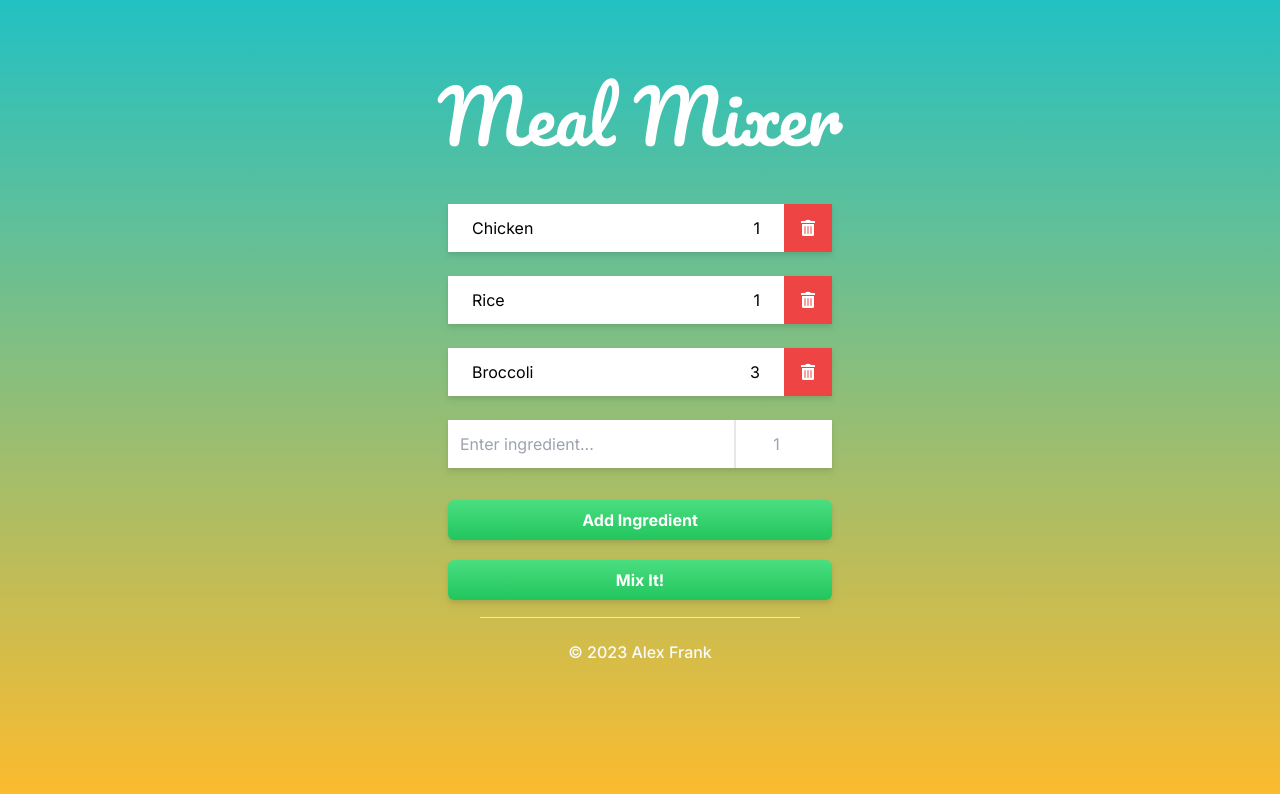
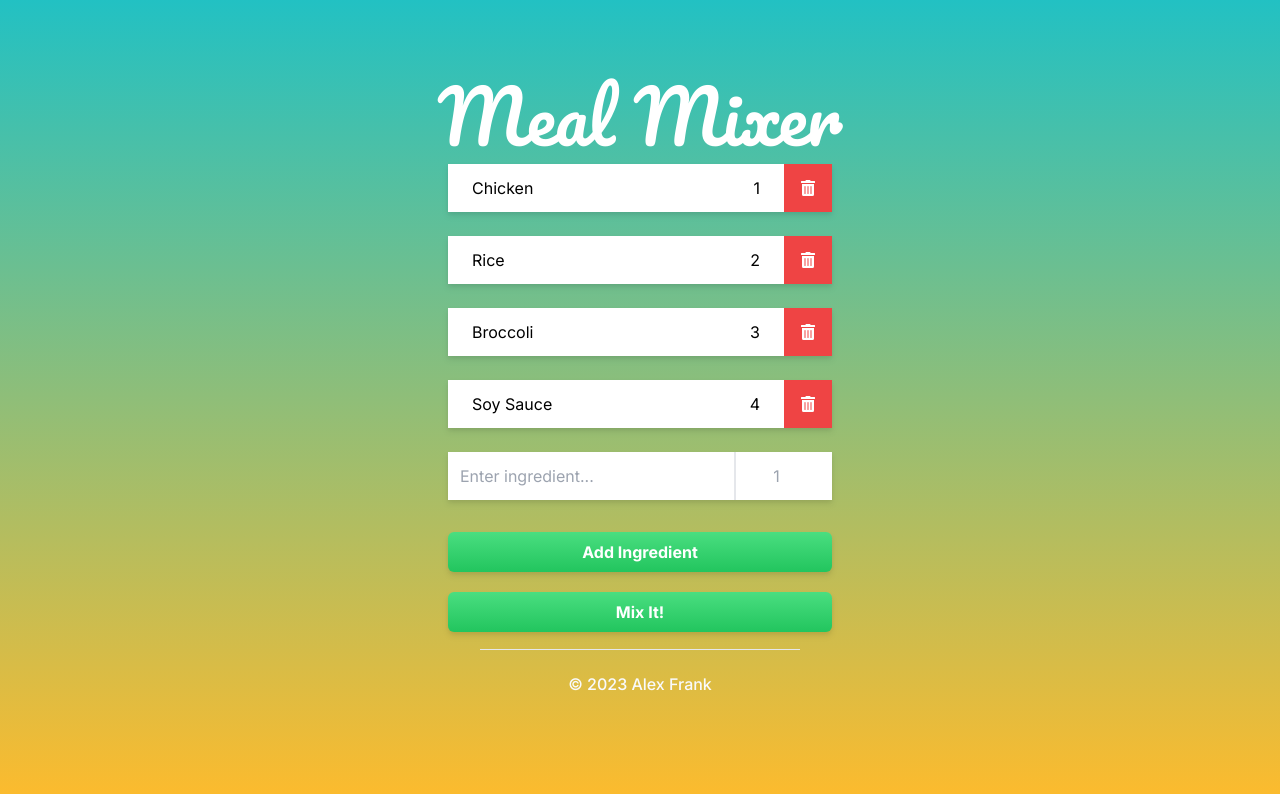
Before and after one commit to alexfrankcodes/meal-mixer, a Next.js app: page / in a window 1280 px wide. Shown: the top 794 px of the page. Built offline with nearby package versions, Linux system fonts and the light colour scheme.

Commit message:
feat: Making ingredient list entries dynamic

```diff
--- a/app/components/IngredientList.tsx
+++ b/app/components/IngredientList.tsx
@@ -5,18 +5,25 @@ import { Ingredient } from "./Ingredient";
 import { Button } from "./Button";
 import { IngredientForm } from "./IngredientForm";
 
+const testIngredients = [
+  { name: "Chicken", amount: 1 },
+  { name: "Rice", amount: 2 },
+  { name: "Broccoli", amount: 3 },
+  { name: "Soy Sauce", amount: 4 },
+];
+
 export const IngredientList = () => {
-  const [ingredients, setIngredients] = useState([]);
+  const [ingredients, setIngredients] = useState(testIngredients);
 
   const addIngredient = () => {
     setIngredients([...ingredients]);
   };
 
   return (
-    <div className="mt-10 flex flex-col w-full items-center">
-      <Ingredient name="Chicken" />
-      <Ingredient name="Rice" />
-      <Ingredient name="Broccoli" amount={3} />
+    <div className="mt-1{0 flex flex-col w-full items-center">
+      {ingredients.map(({ name, amount = 1 }) => (
+        <Ingredient key={name} name={name} amount={amount} />
+      ))}
 
       <IngredientForm />
 
```
